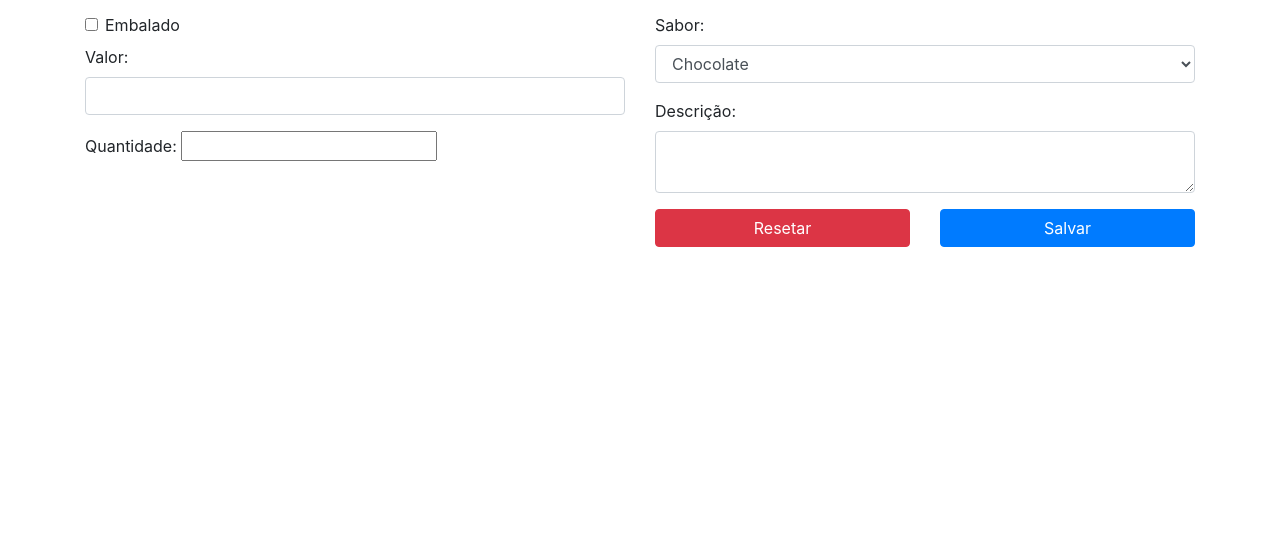
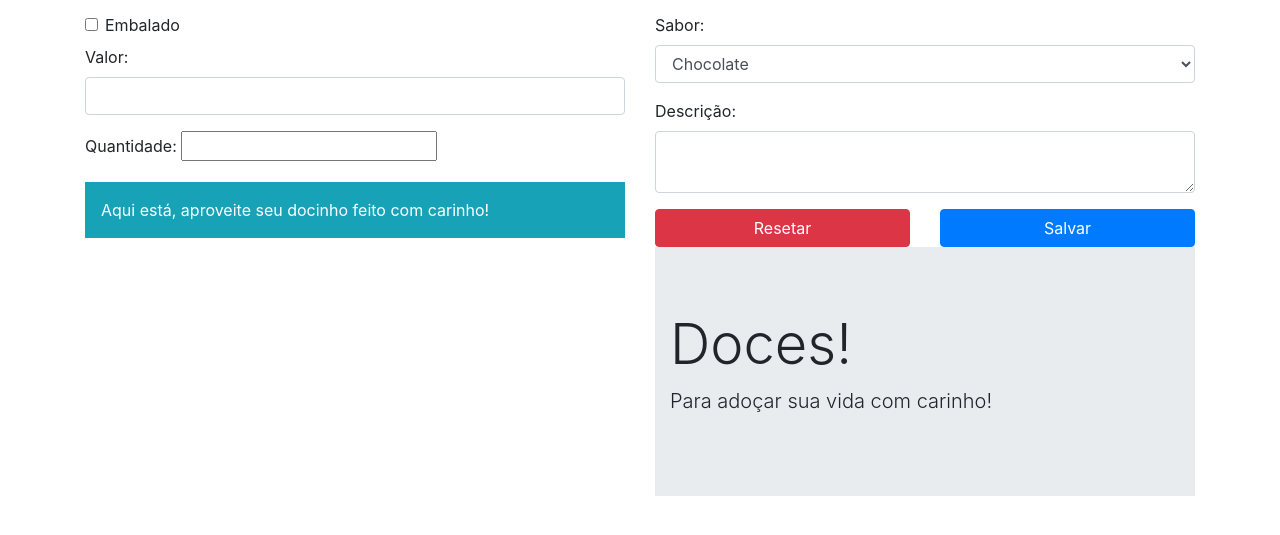
Before and after one commit to lavess/Projetos_EM, a plain HTML site: page site2/index.html in a window 1280 px wide. Shown: the part 139-674 px from the top of the page. Drawn offline with nearby package versions, Linux system fonts and the light colour scheme.

Commit message:
2 componentes
2 componentes

```diff
--- a/site2/index.html
+++ b/site2/index.html
@@ -63,6 +63,9 @@
             <label for="quantidade">Quantidade:</label>
             <input type="number" min="0" id="quantidade">
           </div>
+          <div class="form-group">
+            <div class="p-3 mb-2 bg-info text-white">Aqui está, aproveite seu docinho feito com carinho!</div>
+          </div>
         </div>
 
         <div class="col-sm-12 col-md-6">
@@ -95,6 +98,14 @@
               <button type="submit" class="btn btn-primary btn-block"> Salvar</button>
             </div>
           </div>
+          <div class="form-group">
+            <div class="jumbotron jumbotron-fluid">
+              <div class="container">
+                <h1 class="display-4">Doces!</h1>
+                <p class="lead">Para adoçar sua vida com carinho!</p>
+              </div>
+            </div>
+          </div>
         </div>
       </div>
   </div>
```
